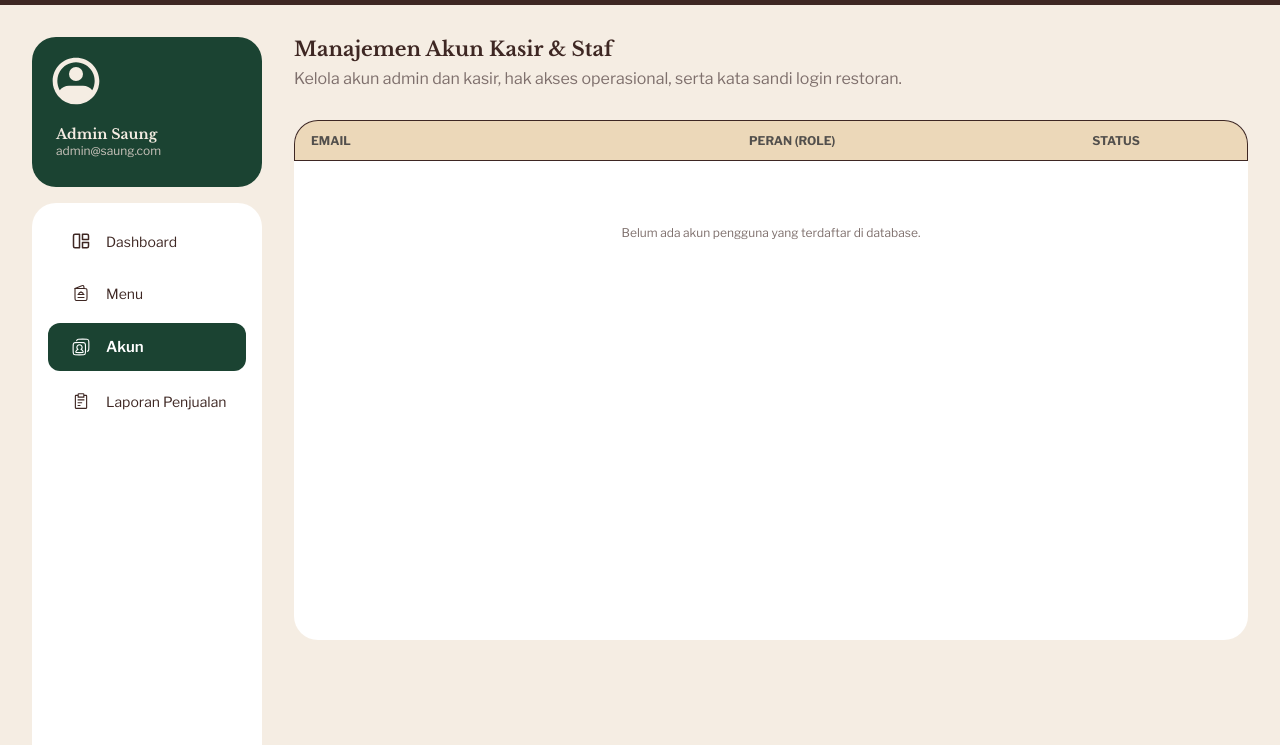
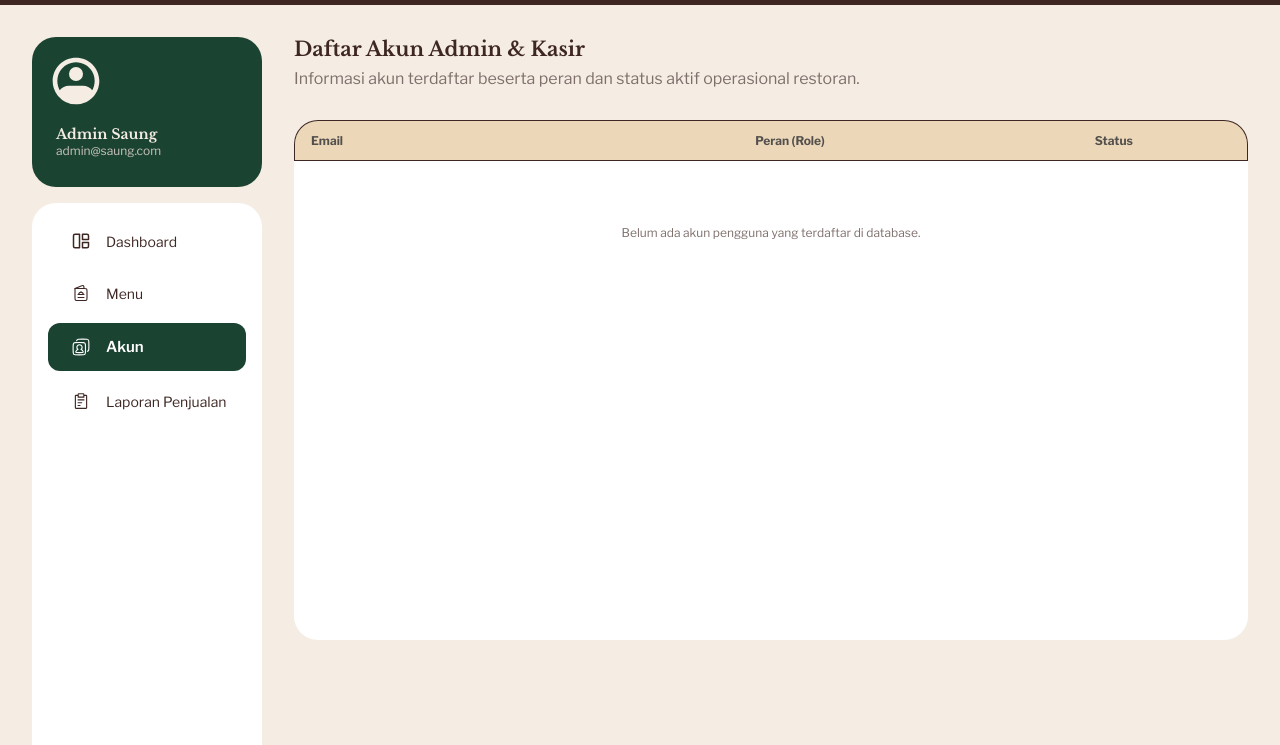
Before and after one commit to jfreezey/Trio-Saung-Nusantara-Web-Ordering-System, a plain HTML site: page frontend/components/admin/akun.html in a window 1280 px wide. Shown: the part 55-800 px from the top of the page. Drawn offline with nearby package versions, Linux system fonts and the light colour scheme.

Commit message:
style(admin): sesuaikan teks heading dan sub-heading halaman akun

```diff
--- a/frontend/components/admin/akun.html
+++ b/frontend/components/admin/akun.html
@@ -76,8 +76,8 @@
             <!-- sambutan -->
             <div class="sub-header">
                 <div class="teks">
-                    <h1 class="salam">Manajemen Akun Kasir & Staf</h1>
-                    <p class="sub-salam">Kelola akun admin dan kasir, hak akses operasional, serta kata sandi login restoran.</p>
+                    <h1 class="salam">Daftar Akun Admin & Kasir</h1>
+                    <p class="sub-salam">Informasi akun terdaftar beserta peran dan status aktif operasional restoran.</p>
                 </div>
             </div>
 
@@ -88,9 +88,9 @@
                         <!-- heading tabel -->
                         <thead>
                             <tr>
-                                <th class="nama-kolom">EMAIL</th>
-                                <th class="nama-kolom">PERAN (ROLE)</th>
-                                <th class="nama-kolom">STATUS</th>
+                                <th class="nama-kolom">Email</th>
+                                <th class="nama-kolom">Peran (Role)</th>
+                                <th class="nama-kolom">Status</th>
                             </tr>
                         </thead>
                         <!-- isi daftar menu -->
```
